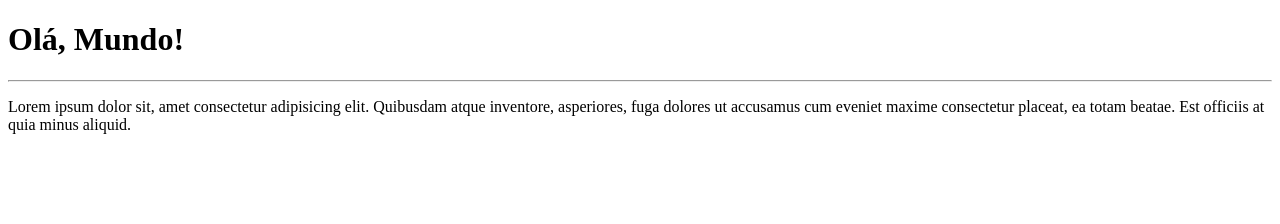
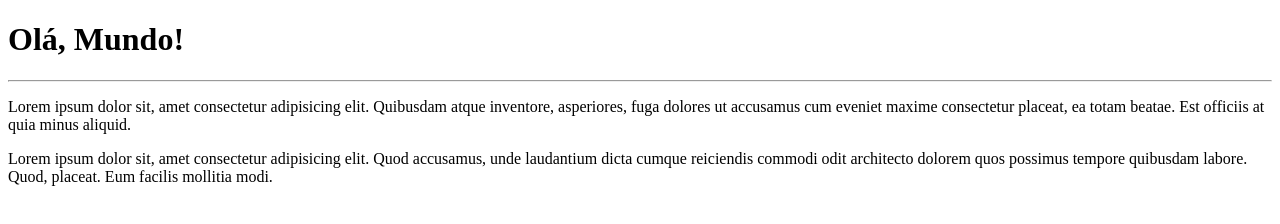
Before and after one commit to Emersoninho/ola-mundo, a plain HTML site: page site-exemplo/index.html in a window 1280 px wide. Drawn offline with Linux system fonts and the light colour scheme.

Commit message:
adicionei um parágrafo

```diff
--- a/site-exemplo/index.html
+++ b/site-exemplo/index.html
@@ -9,5 +9,6 @@
     <h1>Olá, Mundo!</h1>
     <hr>
     <p>Lorem ipsum dolor sit, amet consectetur adipisicing elit. Quibusdam atque inventore, asperiores, fuga dolores ut accusamus cum eveniet maxime consectetur placeat, ea totam beatae. Est officiis at quia minus aliquid.</p>
+    <p>Lorem ipsum dolor sit, amet consectetur adipisicing elit. Quod accusamus, unde laudantium dicta cumque reiciendis commodi odit architecto dolorem quos possimus tempore quibusdam labore. Quod, placeat. Eum facilis mollitia modi.</p>
 </body>
 </html>
```
